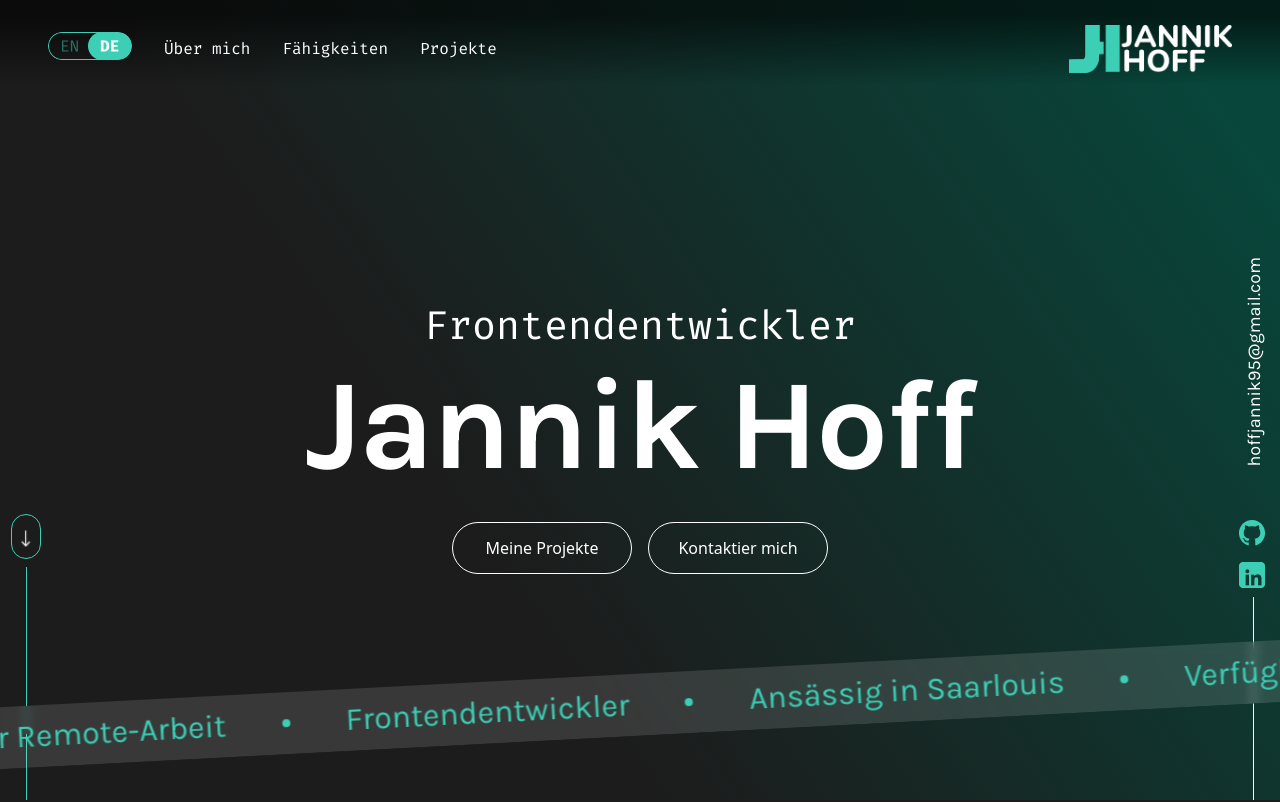
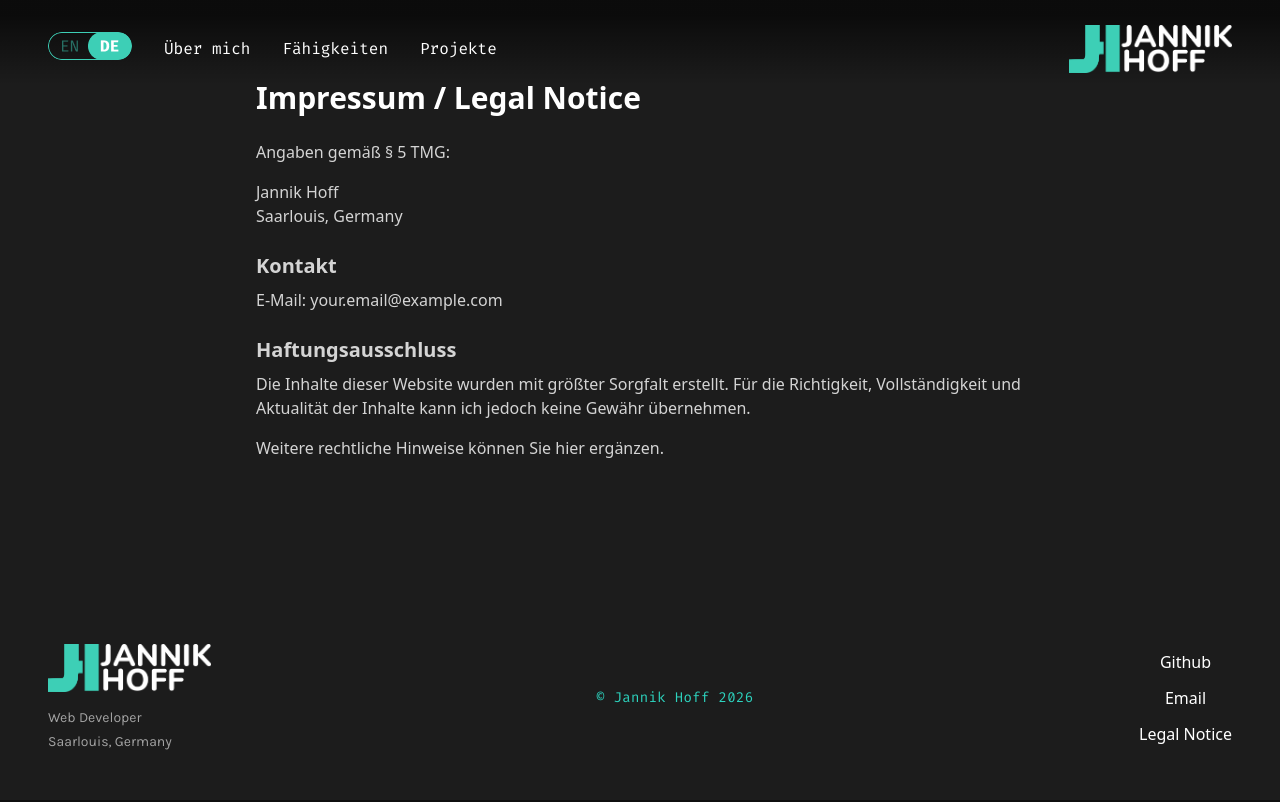
Before and after one commit to MonkeyDHoffy/React-Portfolio, a React (Vite) app in the folder react-portfolio/: page /legal-notice in a window 1280 px wide. Shown: the top 802 px of the page. Built offline with nearby package versions, Linux system fonts and the light colour scheme; a web font is replaced by a local one.

Commit message:
some style fixes gallery.jsx

```diff
--- a/react-portfolio/package.json
+++ b/react-portfolio/package.json
@@ -11,12 +11,13 @@
   "dependencies": {
     "react": "^18.0.0",
     "react-dom": "^18.0.0",
+    "react-router-dom": "^6.30.3",
     "tailwindcss": "^3.0.0"
   },
   "devDependencies": {
-    "vite": "^5.0.0",
     "@vitejs/plugin-react": "^4.0.0",
+    "autoprefixer": "^10.0.0",
     "postcss": "^8.0.0",
-    "autoprefixer": "^10.0.0"
+    "vite": "^5.0.0"
   }
 }
--- a/react-portfolio/src/App.jsx
+++ b/react-portfolio/src/App.jsx
@@ -1,4 +1,5 @@
-import React from 'react';
+import React, { useEffect } from 'react';
+import { BrowserRouter, Routes, Route, useLocation } from 'react-router-dom';
 // Layout-Komponente importieren - umschließt die gesamte App
 import Layout from './components/layout/Layout';
 import Header from './components/layout/Header';
@@ -13,16 +14,39 @@ import GlowBackground from './components/layout/GlowBackground';
 import { LanguageProvider } from './context/LanguageContext';
 import Banner from './components/sections/banner';
 import Gallery from './components/sections/gallery';
+import LegalNotice from './components/sections/LegalNotice';
 
 const App = () => {
+  // Scroll to hash targets on navigation
+  const ScrollToHash = () => {
+    const { hash, pathname } = useLocation();
+    useEffect(() => {
+      if (hash) {
+        const id = hash.replace('#', '');
+        const el = document.getElementById(id);
+        if (el) el.scrollIntoView({ behavior: 'smooth' });
+      } else if (pathname === '/') {
+        window.scrollTo({ top: 0, behavior: 'smooth' });
+      }
+    }, [hash, pathname]);
+    return null;
+  };
+
   return (
     <LanguageProvider defaultLang="de">
+      <BrowserRouter>
+        <ScrollToHash />
         <Layout>
           <div className="flex flex-col min-h-screen">
 
+
+            <main className="flex-1">
+              <Routes>
+                <Route
+                  path="/"
+                  element={(
+                    <>
                       <Hero />
-
-
                       <GlowBackground>
                         <About />
                         <Skills />
@@ -30,10 +54,17 @@ const App = () => {
                       </GlowBackground>
                       <Gallery />
                       <Contact />
+                    </>
+                  )}
+                />
+                <Route path="/legal-notice" element={<LegalNotice />} />
+              </Routes>
+            </main>
 
             <Footer />
           </div>
         </Layout>
+      </BrowserRouter>
     </LanguageProvider>
   );
 };
--- a/react-portfolio/src/components/layout/Footer.jsx
+++ b/react-portfolio/src/components/layout/Footer.jsx
@@ -1,4 +1,5 @@
 import React from 'react';
+import { Link } from 'react-router-dom';
 import PageContainer from './PageContainer';
 import logoImg from '../../assets/headerpics/JHOFF.png';
 
@@ -12,7 +13,9 @@ const Footer = () => {
           <div className="flex justify-start flex-col gap-4">
             {/* Logo */}
             <div className="flex items-center gap-2">
-              <img className="w-[123px] h-[48px]" src={logoImg} alt="JHOFF logo" />
+              <Link to="/">
+                <img className="h-12 w-auto" src={logoImg} alt="JHOFF logo" />
+              </Link>
             </div>
 
             {/* Meta Info */}
@@ -33,7 +36,7 @@ const Footer = () => {
           <div className="flex flex-col items-center gap-3">
             <a className="hover:text-secondary" href="https://github.com/MonkeyDHoffy" target="_blank" rel="noopener noreferrer">Github</a>
             <a className="hover:text-secondary" href="mailto:your.email@example.com">Email</a>
-            <a className="hover:text-secondary" href="/legal-notice">Legal Notice</a>
+            <Link className="hover:text-secondary" to="/legal-notice">Legal Notice</Link>
             {/* Add links here */}
           </div>
         </div>
--- a/react-portfolio/src/components/layout/Header.jsx
+++ b/react-portfolio/src/components/layout/Header.jsx
@@ -1,4 +1,5 @@
 import React, { useEffect, useRef, useState } from 'react';
+import { Link } from 'react-router-dom';
 import { createPortal } from 'react-dom';
 import logoImg from '../../assets/headerpics/JHOFF.png';
 import mobileLogo from '../../assets/headerpics/jhicon.png';
@@ -30,9 +31,9 @@ const Header = () => {
       <div className="md:hidden">
         <PageContainer className="flex h-[64px] items-center justify-between">
           {/* Logo left */}
-          <a href="#top" className="inline-flex items-center">
+          <Link to="/" className="inline-flex items-center">
             <img src={mobileLogo} alt="Logo" className="h-8 w-auto" />
-          </a>
+          </Link>
           {/* Hamburger right */}
           <button
             type="button"
@@ -77,7 +78,9 @@ const Header = () => {
             <NavLinks t={t} />
           </div>
           <div className="Logo">
-            <img src={logoImg} alt="Logo" className="h-12 w-auto" />
+            <Link to="/">
+              <img src={logoImg} alt="Logo" className="h-12 w-auto" />
+            </Link>
           </div>
         </PageContainer>
       </div>
--- /dev/null
+++ b/react-portfolio/src/components/sections/LegalNotice.jsx
@@ -0,0 +1,25 @@
+import React from 'react';
+import Header from '../layout/Header';
+import PageContainer from '../layout/PageContainer';
+
+const LegalNotice = () => {
+	return (
+		<>
+			<div className="absolute top-0 left-0 right-0 z-[100]"><Header /></div>
+			<PageContainer className="py-20">
+				<div className="max-w-3xl mx-auto text-neutral-300">
+					<h1 className="text-3xl font-bold text-white mb-6">Impressum / Legal Notice</h1>
+					<p className="mb-4">Angaben gemäß § 5 TMG:</p>
+					<p className="mb-2">Jannik Hoff<br/>Saarlouis, Germany</p>
+					<h2 className="text-xl font-semibold mt-6 mb-2">Kontakt</h2>
+					<p className="mb-4">E-Mail: your.email@example.com</p>
+					<h2 className="text-xl font-semibold mt-6 mb-2">Haftungsausschluss</h2>
+					<p className="mb-4">Die Inhalte dieser Website wurden mit größter Sorgfalt erstellt. Für die Richtigkeit, Vollständigkeit und Aktualität der Inhalte kann ich jedoch keine Gewähr übernehmen.</p>
+					<p>Weitere rechtliche Hinweise können Sie hier ergänzen.</p>
+				</div>
+			</PageContainer>
+		</>
+	);
+};
+
+export default LegalNotice;
--- a/react-portfolio/src/components/sections/gallery.jsx
+++ b/react-portfolio/src/components/sections/gallery.jsx
@@ -68,10 +68,11 @@ const Gallery = () => {
 										/>
 									)}
 									<h3 className="font-firacode text-lg md:text-xl text-white mb-2">{card.title}</h3>
-									<p className="text-primary">
-										{card.text}
-										<span className="block mt-2 text-secondary">{card.sender}</span>
-									</p>
+									<p className="text-primary font-karla">{card.text}</p>
+									<div className="absolute left-6 md:left-8 right-6 md:right-8 bottom-6 md:bottom-8 flex items-center">
+										<div className="flex-1 h-px bg-white" />
+										<div className="ml-3 text-primary whitespace-nowrap font-karla">{card.sender}</div>
+									</div>
 								</div>
 							))}
 						</div>
--- a/react-portfolio/src/components/ui/NavLinks.jsx
+++ b/react-portfolio/src/components/ui/NavLinks.jsx
@@ -1,23 +1,24 @@
 import React from 'react';
+import { Link } from 'react-router-dom';
 
 // Renders header navigation links with identical markup/classes.
 // variant: 'inline' for desktop (anchors), 'list' for mobile (<ul><li> anchors)
 const NavLinks = ({ t, onClick, variant = 'inline' }) => {
   const linkClass = "font-firacode text-text-primary hover:text-[#3DCFB6] transition-colors";
   const items = [
-    { href: '#about', label: t('header.about') },
-    { href: '#skills', label: t('header.skills') },
-    { href: '#projects', label: t('header.projects') },
+    { to: '/#about', label: t('header.about') },
+    { to: '/#skills', label: t('header.skills') },
+    { to: '/#projects', label: t('header.projects') },
   ];
 
   if (variant === 'list') {
     return (
       <ul className="space-y-3">
         {items.map((item) => (
-          <li key={item.href}>
-            <a href={item.href} onClick={onClick} className={`flex justify-center block px-3 py-2 rounded-md ${linkClass}`}>
+          <li key={item.to}>
+            <Link to={item.to} onClick={onClick} className={`flex justify-center block px-3 py-2 rounded-md ${linkClass}`}>
               {item.label}
-            </a>
+            </Link>
           </li>
         ))}
       </ul>
@@ -27,9 +28,9 @@ const NavLinks = ({ t, onClick, variant = 'inline' }) => {
   return (
     <>
       {items.map((item) => (
-        <a key={item.href} href={item.href} className={linkClass}>
+        <Link key={item.to} to={item.to} className={linkClass}>
           {item.label}
-        </a>
+        </Link>
       ))}
     </>
   );
--- a/react-portfolio/src/context/LanguageContext.jsx
+++ b/react-portfolio/src/context/LanguageContext.jsx
@@ -65,46 +65,46 @@ const translations = {
   },
   gallery: {
     card1: {
-      title:  { de: 'ChatGPT über mich', en: 'ChatGPT about me' },
+      title:  { de: '', en: '' },
       text:   {
         de: 'Strukturiert, präzise und lösungsorientiert. Jannik Hoff kombiniert saubere Architektur mit solider UX und sorgt für wartbaren Code.',
         en: 'Structured, precise, and solution‑oriented. Jannik Hoff combines clean architecture with solid UX and delivers maintainable code.',
       },
-      sender: { de: '— ChatGPT', en: '— ChatGPT' },
+      sender: { de: 'ChatGPT', en: 'ChatGPT' },
     },
     card2: {
-      title:  { de: 'GitHub Copilot über mich', en: 'GitHub Copilot about me' },
+      title:  { de: '', en: '' },
       text:   {
         de: 'Klarer Code, gute Tests und sinnvolle Komponenten. Jannik Hoff\'s Frontend‑Workflows sind effizient und professionell.',
         en: 'Clear code, solid tests, and well‑structured components. Jannik Hoff’s frontend workflows are efficient and professional.',
       },
-      sender: { de: '— GitHub Copilot', en: '— GitHub Copilot' },
+      sender: { de: 'GitHub Copilot', en: 'GitHub Copilot' },
     },
     card3: {
-      title:  { de: 'VS Code über mich', en: 'VS Code about me' },
+      title:  { de: '', en: '' },
       text:   {
         de: 'Produktiv, fokussiert und schnell. Er nutzt das Tooling sinnvoll (Terminal, Tasks, Debugging) und hält das Projekt sauber.',
         en: 'Productive, focused, and fast. He uses the tooling effectively (terminal, tasks, debugging) and keeps the project clean.',
       },
-      sender: { de: '— Visual Studio Code', en: '— Visual Studio Code' },
+      sender: { de: 'Visual Studio Code', en: 'Visual Studio Code' },
     },
     // NEW: 4th review card
     card4: {
-      title:  { de: 'Microsoft Copilot über mich', en: 'Microsoft Copilot about me' },
+      title:  { de: '', en: '' },
       text:   {
         de: 'Gut strukturiert, performant und zugänglich. Jannik Hoff schreibt klaren, wartbaren Code und folgt Frontend‑Best Practices.',
         en: 'Well‑structured, performant, and accessible. Jannik Hoff writes clear, maintainable code and follows frontend best practices.',
       },
-      sender: { de: '— Microsoft Copilot', en: '— Microsoft Copilot' },
+      sender: { de: 'Microsoft Copilot', en: 'Microsoft Copilot' },
     },
     // NEW: 5th review card
     card5: {
-      title:  { de: 'Mein PC über mich', en: 'My PC about me' },
+      title:  { de: '', en: '' },
       text:   {
         de: 'Zuverlässig, performant und gut gepflegt. Jannik Hoff hält sein Entwicklungs‑Setup schlank und sorgt für reibungslose Workflows.',
         en: 'Reliable, performant, and well maintained. Jannik Hoff keeps his development setup lean and ensures smooth workflows.',
       },
-      sender: { de: '— Mein PC', en: '— My PC' },
+      sender: { de: 'Mein PC', en: 'My PC' },
     },
   },
   contact: {
```
Also changed, not shown: 1 other file (tests, documents, lock files or other folders). Lines whose indentation alone changed are shown as unchanged.
